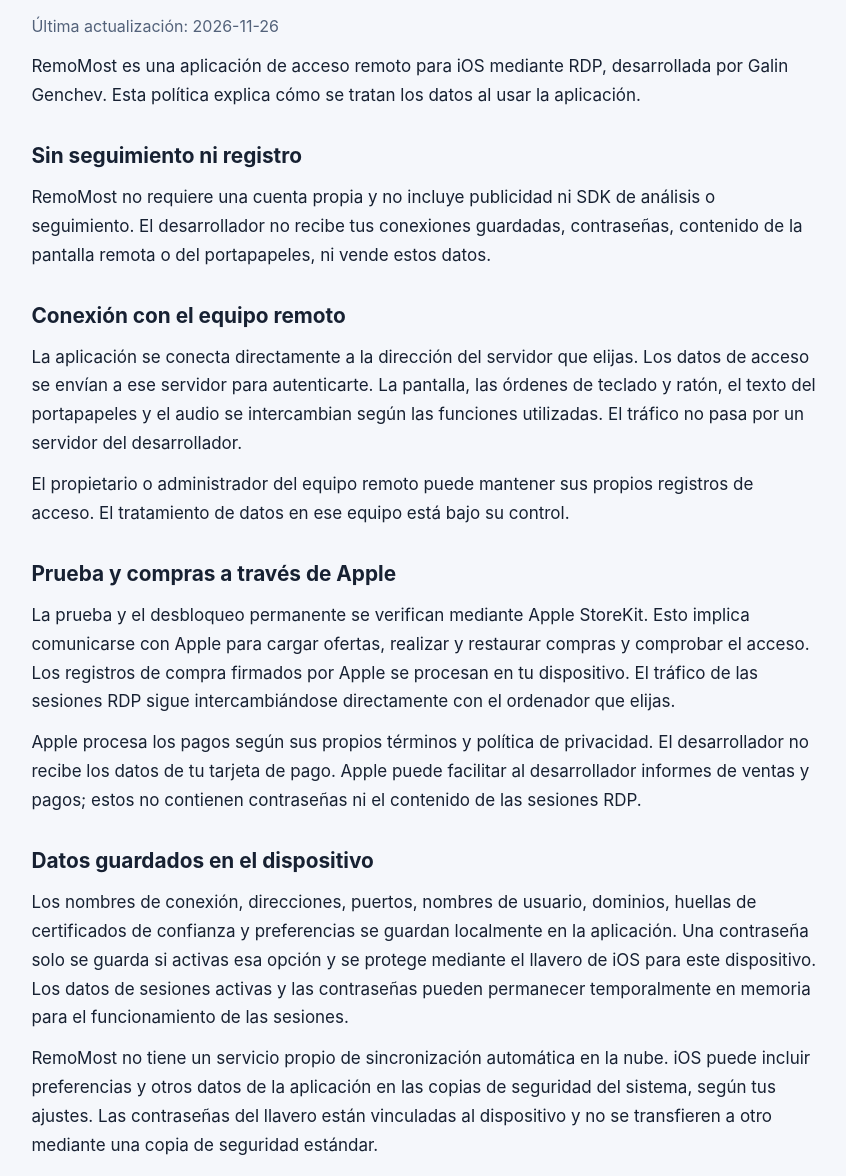
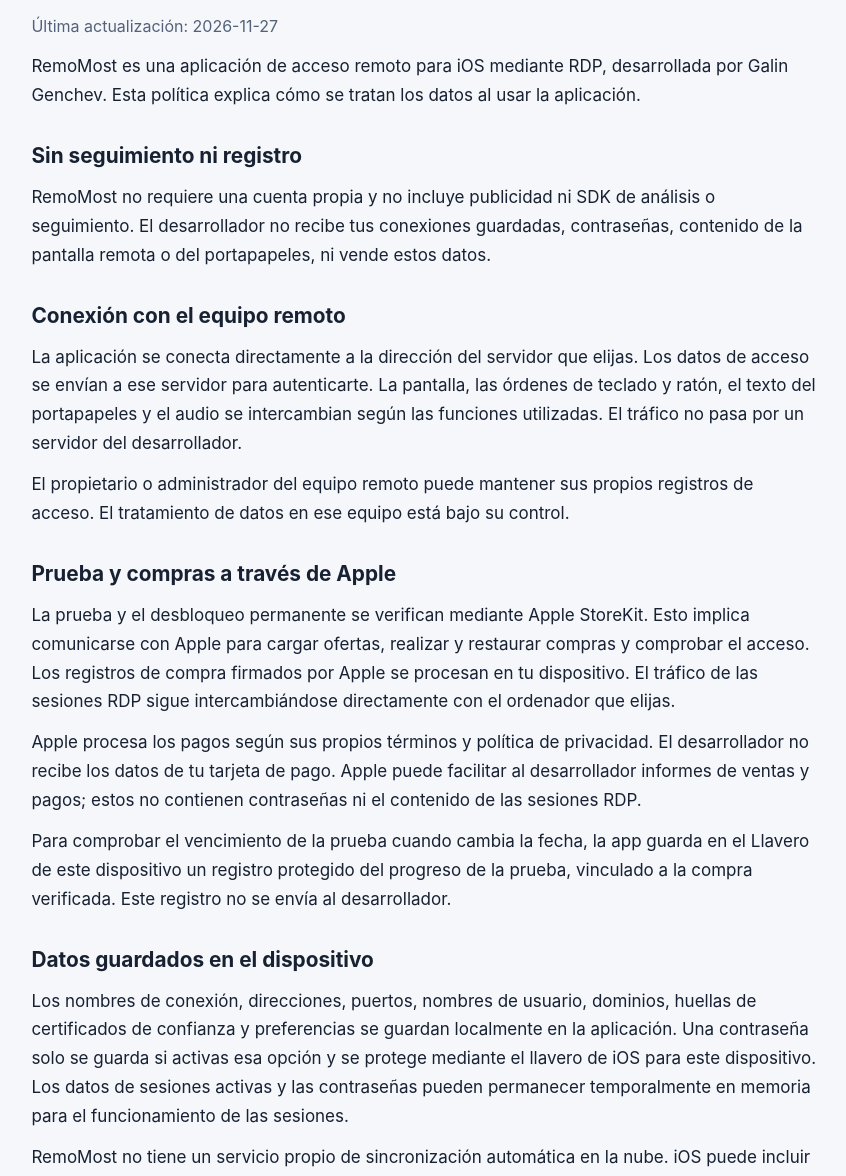
Before and after one commit to g1kata/remomost-support, a plain HTML site: page docs/privacy/es/index.html in a window 1280 px wide. Shown: the part 261-1437 px from the top of the page, without its empty margins (215-1061 px from the left). Drawn offline with Linux system fonts and the light colour scheme.

Commit message:
Document local trial protection in Spanish privacy policy

```diff
--- a/docs/privacy/es/index.html
+++ b/docs/privacy/es/index.html
@@ -42,14 +42,15 @@ footer { margin-top: 2.5rem; border-top: 1px solid var(--line); padding-top: .5r
 <header><div class="brand">RemoMost</div><nav aria-label="RemoMost"><a href="../../index.html">Ayuda</a><a href="./index.html" aria-current="page">Privacidad</a></nav><nav aria-label="Idioma"><a href="../bg/index.html" lang="bg" hreflang="bg">Български</a><a href="../index.html" lang="en" hreflang="en">English</a><a href="../de/index.html" lang="de" hreflang="de">Deutsch</a><a href="../es/index.html" lang="es" hreflang="es" aria-current="page">Español</a><a href="../fr/index.html" lang="fr" hreflang="fr">Français</a><a href="../it/index.html" lang="it" hreflang="it">Italiano</a><a href="../ru/index.html" lang="ru" hreflang="ru">Русский</a><a href="../pt-BR/index.html" lang="pt-BR" hreflang="pt-BR">Português (Brasil)</a></nav></header>
 <main>
 <h1>Política de privacidad de RemoMost</h1>
-<p class="meta">Última actualización: <time datetime="2026-11-26">2026-11-26</time></p>
+<p class="meta">Última actualización: <time datetime="2026-11-27">2026-11-27</time></p>
 <p>RemoMost es una aplicación de acceso remoto para iOS mediante RDP, desarrollada por Galin Genchev. Esta política explica cómo se tratan los datos al usar la aplicación.</p>
 <section aria-labelledby="overview"><h2 id="overview">Sin seguimiento ni registro</h2>
 <p>RemoMost no requiere una cuenta propia y no incluye publicidad ni SDK de análisis o seguimiento. El desarrollador no recibe tus conexiones guardadas, contraseñas, contenido de la pantalla remota o del portapapeles, ni vende estos datos.</p></section><section aria-labelledby="connections"><h2 id="connections">Conexión con el equipo remoto</h2>
 <p>La aplicación se conecta directamente a la dirección del servidor que elijas. Los datos de acceso se envían a ese servidor para autenticarte. La pantalla, las órdenes de teclado y ratón, el texto del portapapeles y el audio se intercambian según las funciones utilizadas. El tráfico no pasa por un servidor del desarrollador.</p>
 <p>El propietario o administrador del equipo remoto puede mantener sus propios registros de acceso. El tratamiento de datos en ese equipo está bajo su control.</p></section><section aria-labelledby="purchases"><h2 id="purchases">Prueba y compras a través de Apple</h2>
 <p>La prueba y el desbloqueo permanente se verifican mediante Apple StoreKit. Esto implica comunicarse con Apple para cargar ofertas, realizar y restaurar compras y comprobar el acceso. Los registros de compra firmados por Apple se procesan en tu dispositivo. El tráfico de las sesiones RDP sigue intercambiándose directamente con el ordenador que elijas.</p>
-<p>Apple procesa los pagos según sus propios términos y política de privacidad. El desarrollador no recibe los datos de tu tarjeta de pago. Apple puede facilitar al desarrollador informes de ventas y pagos; estos no contienen contraseñas ni el contenido de las sesiones RDP.</p></section><section aria-labelledby="storage"><h2 id="storage">Datos guardados en el dispositivo</h2>
+<p>Apple procesa los pagos según sus propios términos y política de privacidad. El desarrollador no recibe los datos de tu tarjeta de pago. Apple puede facilitar al desarrollador informes de ventas y pagos; estos no contienen contraseñas ni el contenido de las sesiones RDP.</p>
+<p>Para comprobar el vencimiento de la prueba cuando cambia la fecha, la app guarda en el Llavero de este dispositivo un registro protegido del progreso de la prueba, vinculado a la compra verificada. Este registro no se envía al desarrollador.</p></section><section aria-labelledby="storage"><h2 id="storage">Datos guardados en el dispositivo</h2>
 <p>Los nombres de conexión, direcciones, puertos, nombres de usuario, dominios, huellas de certificados de confianza y preferencias se guardan localmente en la aplicación. Una contraseña solo se guarda si activas esa opción y se protege mediante el llavero de iOS para este dispositivo. Los datos de sesiones activas y las contraseñas pueden permanecer temporalmente en memoria para el funcionamiento de las sesiones.</p>
 <p>RemoMost no tiene un servicio propio de sincronización automática en la nube. iOS puede incluir preferencias y otros datos de la aplicación en las copias de seguridad del sistema, según tus ajustes. Las contraseñas del llavero están vinculadas al dispositivo y no se transfieren a otro mediante una copia de seguridad estándar.</p></section><section aria-labelledby="clipboard-audio"><h2 id="clipboard-audio">Portapapeles y audio</h2>
 <p>El acceso al portapapeles del teléfono y la escritura de texto en él se realizan mediante las acciones de copiar y pegar que elijas. El texto del portapapeles remoto puede tratarse temporalmente en la memoria de la sesión; RemoMost no lo guarda en un archivo. El texto pegado en Windows puede permanecer en su portapapeles después de desconectarte.</p>
```
